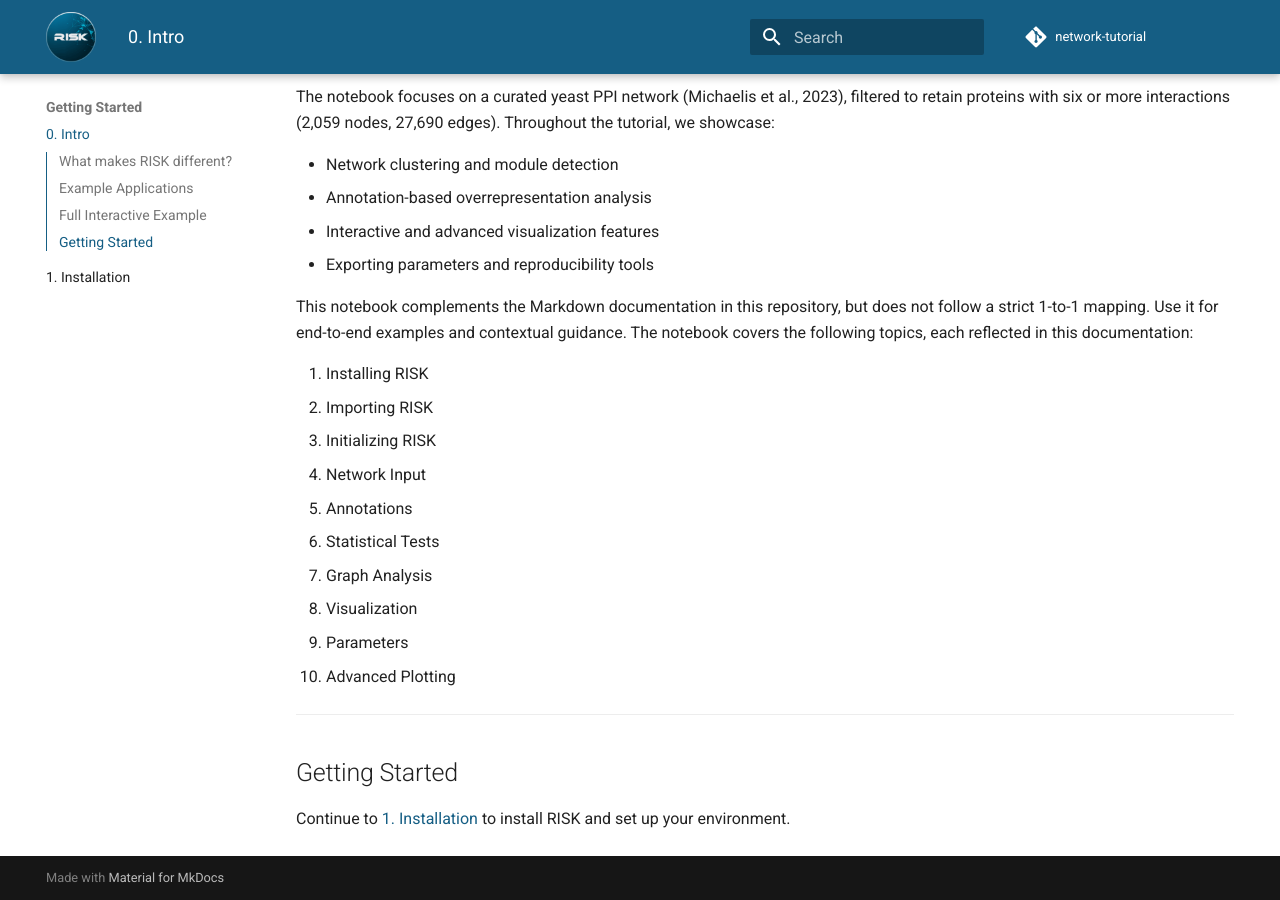
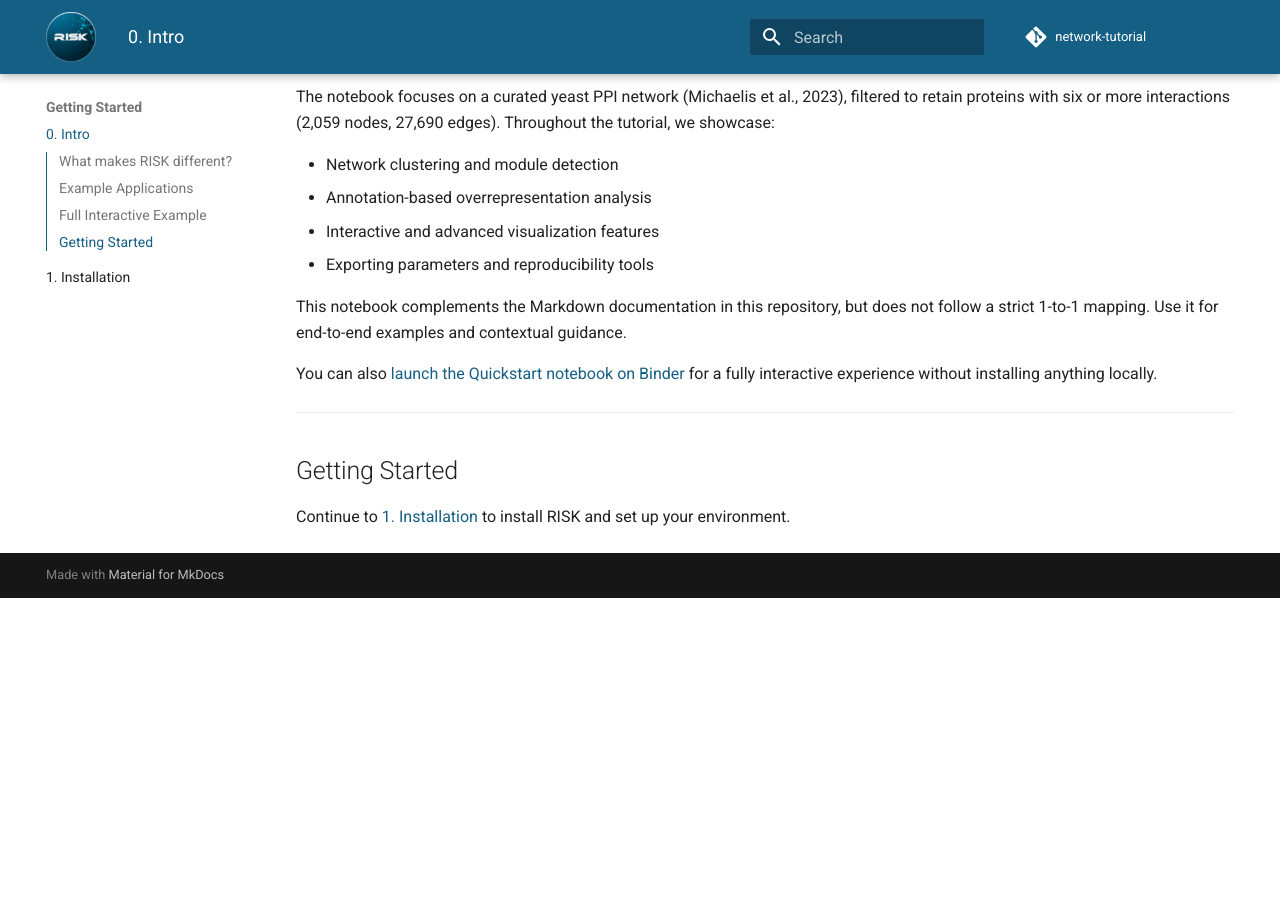
Before and after one commit to riskportal/network-tutorial, an MkDocs documentation site: the page built from docs/0_intro.md, in a window 1280 px wide and 900 px high, scrolled down 1378 px. Built offline with MkDocs 1.6.1 and Material for MkDocs 9.7.7, drawn with Linux system fonts in a browser that asks for light colours; comment, search, counter and statistics services are not loaded; after the commit the page ends 1976 px from its top, so only the background shows below that.

Commit message:
update documentation markdown to point to quickstart.ipynb for binder and tutorial.ipynb for html & zip

```diff
--- a/docs/0_intro.md
+++ b/docs/0_intro.md
@@ -35,8 +35,7 @@ For more examples, see [7. Advanced Plotting](./7_advanced_plotting.md).
 
 ## Full Interactive Example
 
-If you prefer an interactive, all-in-one workflow, see [quickstart.html](quickstart.html). It walks through all key steps—from loading a network to generating publication-quality figures—in a single notebook.
-You can also [download the notebook and data as a ZIP](quickstart.zip).
+If you prefer an interactive, all-in-one workflow, see [quickstart.html](quickstart.html). It walks through all key steps—from loading a network to generating publication-quality figures—in a single notebook. You can also [download the notebook and data as a ZIP](quickstart.zip).
 
 The notebook focuses on a curated yeast PPI network (Michaelis et al., 2023), filtered to retain proteins with six or more interactions (2,059 nodes, 27,690 edges). Throughout the tutorial, we showcase:
 
@@ -45,18 +44,9 @@ The notebook focuses on a curated yeast PPI network (Michaelis et al., 2023), fi
 - Interactive and advanced visualization features
 - Exporting parameters and reproducibility tools
 
-This notebook complements the Markdown documentation in this repository, but does not follow a strict 1-to-1 mapping. Use it for end-to-end examples and contextual guidance. The notebook covers the following topics, each reflected in this documentation:
+This notebook complements the Markdown documentation in this repository, but does not follow a strict 1-to-1 mapping. Use it for end-to-end examples and contextual guidance.
 
-0. Installing RISK
-1. Importing RISK
-2. Initializing RISK
-3. Network Input
-4. Annotations
-5. Statistical Tests
-6. Graph Analysis
-7. Visualization
-8. Parameters
-9. Advanced Plotting
+You can also [launch the Quickstart notebook on Binder](https://mybinder.org/v2/gh/riskportal/network-tutorial/HEAD?filepath=notebooks/quickstart_binder.ipynb) for a fully interactive experience without installing anything locally.
 
 ---
 
```
Also changed, not shown: docs/4_statistics.md (+1 -1 lines), docs/8_parameters.md (+5 -1 lines), docs/index.md (+4 -3 lines).
